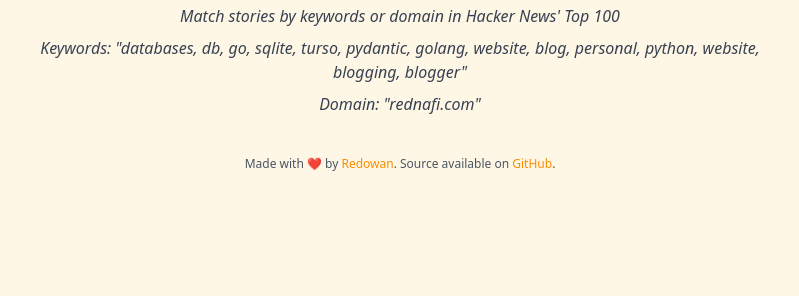
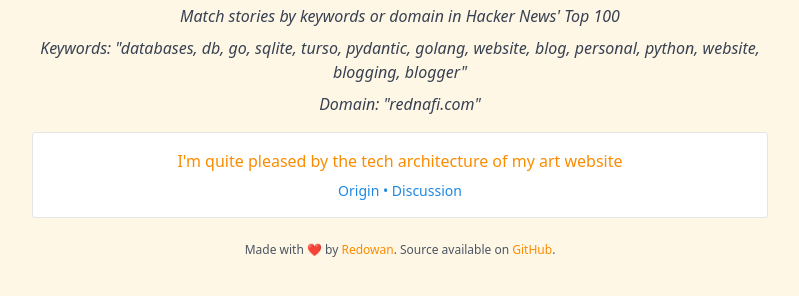
Before and after one commit to rednafi/hn-grep, a plain HTML site: page index.html in a window 1280 px wide. Shown: the part 56-352 px from the top of the page, without its empty margins (240-1039 px from the left). Drawn offline with nearby package versions, Linux system fonts and the light colour scheme.

Commit message:
Add index.html artifact

```diff
--- a/index.html
+++ b/index.html
@@ -48,6 +48,16 @@
 
         <section class="grid grid-cols-1 gap-2">
 
+            <div class="story card">
+                <h2 class="text-base font-medium text-material-orange mb-2 truncate">
+                    I&#39;m quite pleased by the tech architecture of my art website
+                </h2>
+                <p class="text-sm text-material-blue">
+                    <a href="https://klauria.tech/klauria-art/" target="_blank" class="hover:underline">Origin</a> •
+                    <a href="https://news.ycombinator.com/item?id=50577991" target="_blank" class="hover:underline">Discussion</a>
+                </p>
+            </div>
+
         </section>
 
 
```
